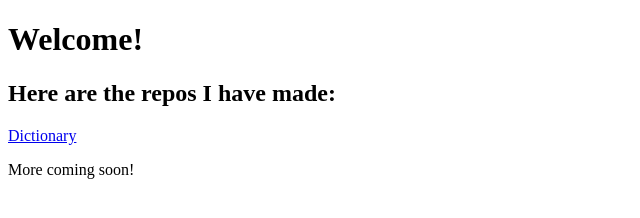
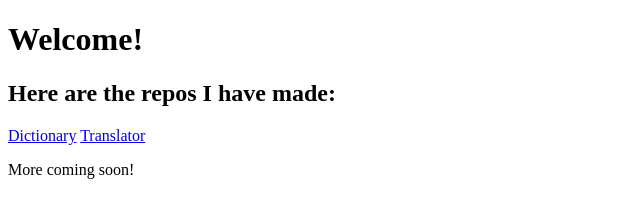
Before and after one commit to quocbaolinux-beta/quocbaolinux-beta.github.io, a plain HTML site: page index.html in a window 1280 px wide. Shown: the full height of the page, 0-640 px from the left. Drawn offline with Linux system fonts and the light colour scheme.

Commit message:
Update index.html

```diff
--- a/index.html
+++ b/index.html
@@ -9,6 +9,7 @@
     <h1>Welcome!</h1>
     <h2>Here are the repos I have made:</h2>
     <a href="https://quocbaolinux-beta.github.io/dictionary">Dictionary</a>
+    <a href="https://quocbaolinux-beta.github.io/translator">Translator</a>
     <p>More coming soon!</p>
 </body>
 </html>
```
